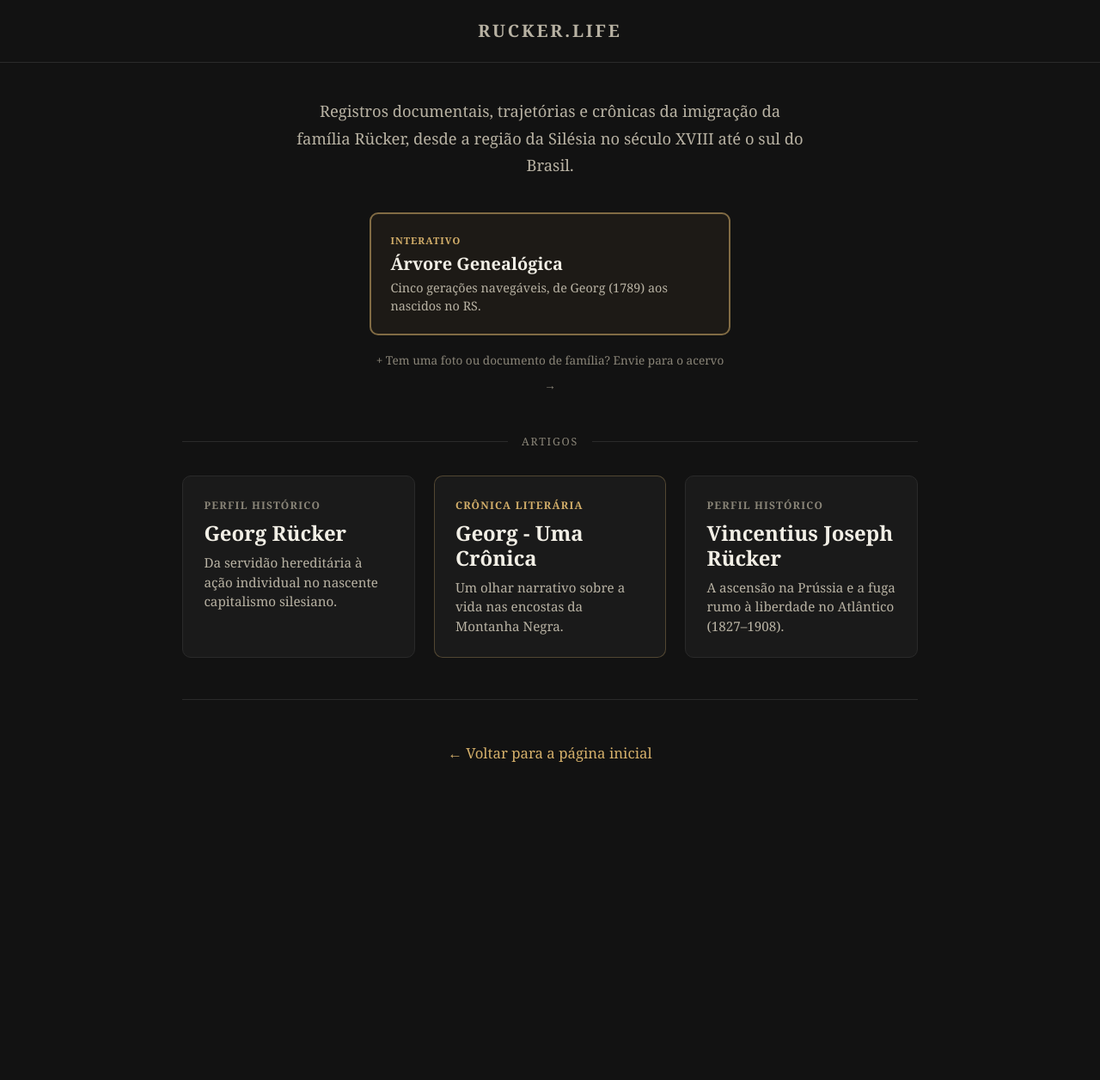
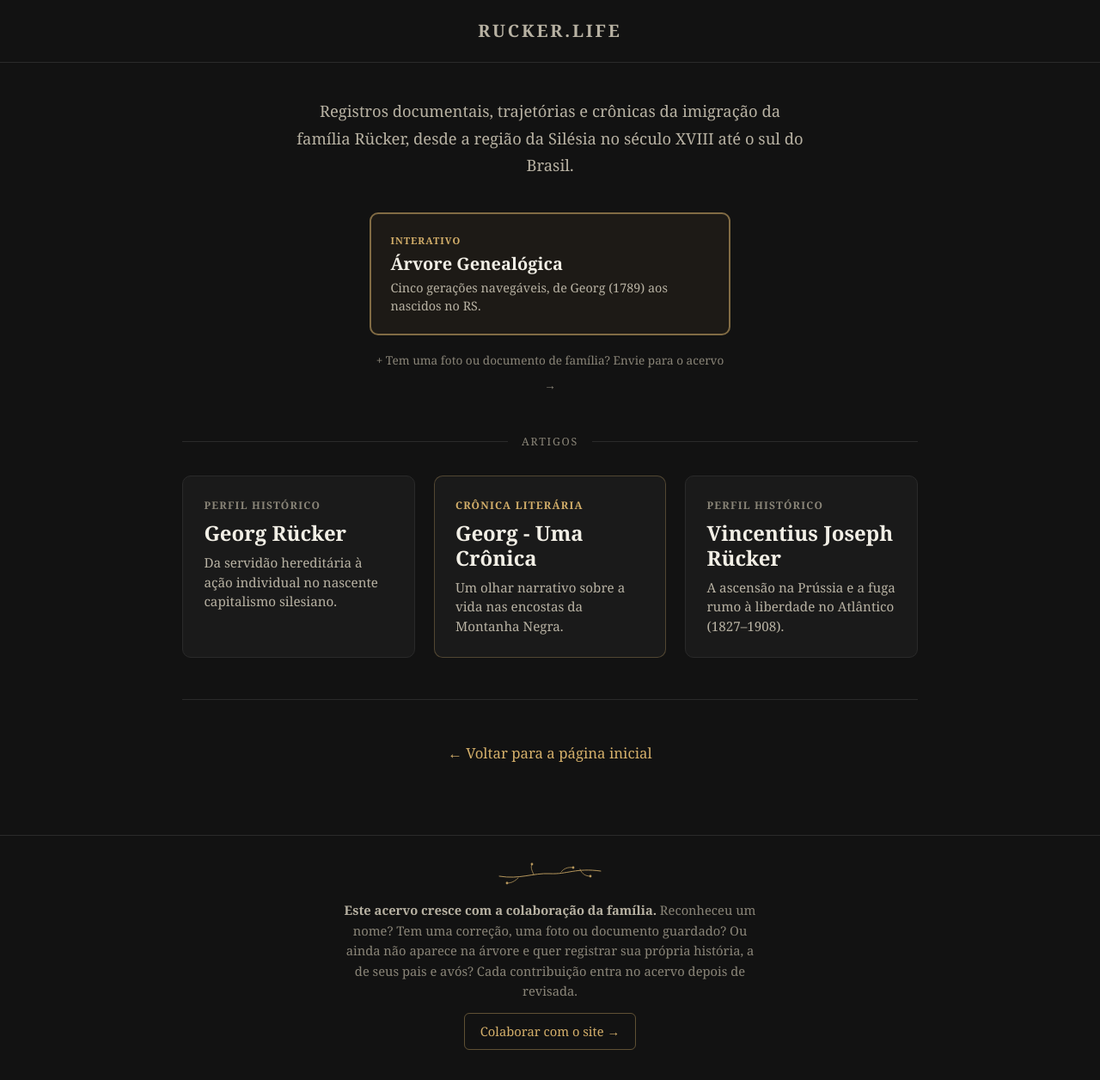
Before and after one commit to frucker-muss/frucker-muss.github.io, a Jekyll site: the page built from familia.html, in a window 1280 px wide. Shown: the whole page at 86% size. Built offline with Jekyll 4.4.1, drawn with Linux system fonts in a browser that asks for light colours; before the commit the page ends 971 px from its top, so only the background shows below that.

Commit message:
Update default.html

```diff
--- a/_layouts/default.html
+++ b/_layouts/default.html
@@ -197,6 +197,39 @@
     .cronica { font-size: 1.05rem; }
     .cronica-header h1 { font-size: 2rem; }
   }
+
+  /* ---------- Rodapé de colaboração ---------- */
+  .colab-footer {
+    border-top: 1px solid #2a2a2a;
+    padding: 1.8rem 1.4rem 2.2rem;
+    text-align: center;
+  }
+  .colab-footer .colab-galho {
+    display: block;
+    margin: 0 auto 1rem;
+    opacity: 0.85;
+  }
+  .colab-footer p {
+    max-width: 480px;
+    margin: 0 auto 0.8rem;
+    font-size: 0.92rem;
+    line-height: 1.6;
+    color: #8a8578;
+  }
+  .colab-footer strong { color: #b8b2a3; }
+  .colab-footer a {
+    display: inline-block;
+    font-size: 0.92rem;
+    color: #d4af6a;
+    border: 1px solid rgba(212, 175, 106, 0.4);
+    border-radius: 6px;
+    padding: 0.5rem 1.1rem;
+    text-decoration: none;
+  }
+  .colab-footer a:hover {
+    border-color: #d4af6a;
+    background: rgba(212, 175, 106, 0.08);
+  }
   </style>
 </head>
 <body>
@@ -207,5 +240,26 @@
   <main class="page-content">
     {{ content }}
   </main>
+
+  <footer class="colab-footer">
+    <svg class="colab-galho" width="130" height="30" viewBox="0 0 130 30" fill="none" xmlns="http://www.w3.org/2000/svg" aria-hidden="true">
+      <path d="M6 18C30 22 45 14 65 15C85 16 95 8 124 12" stroke="#d4af6a" stroke-width="1" stroke-linecap="round"/>
+      <path d="M28 20C24 24 20 26 15 26" stroke="#d4af6a" stroke-width="0.8" stroke-linecap="round"/>
+      <path d="M46 16C44 11 42 8 44 4" stroke="#d4af6a" stroke-width="0.8" stroke-linecap="round"/>
+      <path d="M78 13C81 9 86 7 92 8" stroke="#d4af6a" stroke-width="0.8" stroke-linecap="round"/>
+      <path d="M100 10C102 15 106 18 112 18" stroke="#d4af6a" stroke-width="0.8" stroke-linecap="round"/>
+      <circle cx="15" cy="26" r="1.4" fill="#d4af6a"/>
+      <circle cx="44" cy="4" r="1.4" fill="#d4af6a"/>
+      <circle cx="92" cy="8" r="1.4" fill="#d4af6a"/>
+      <circle cx="112" cy="18" r="1.4" fill="#d4af6a"/>
+    </svg>
+    <p>
+      <strong>Este acervo cresce com a colaboração da família.</strong>
+      Reconheceu um nome? Tem uma correção, uma foto ou documento guardado?
+      Ou ainda não aparece na árvore e quer registrar sua própria história,
+      a de seus pais e avós? Cada contribuição entra no acervo depois de revisada.
+    </p>
+    <a href="https://forms.gle/MAY913vupvStXXgP7" target="_blank" rel="noopener noreferrer">Colaborar com o site →</a>
+  </footer>
 </body>
 </html>
```
